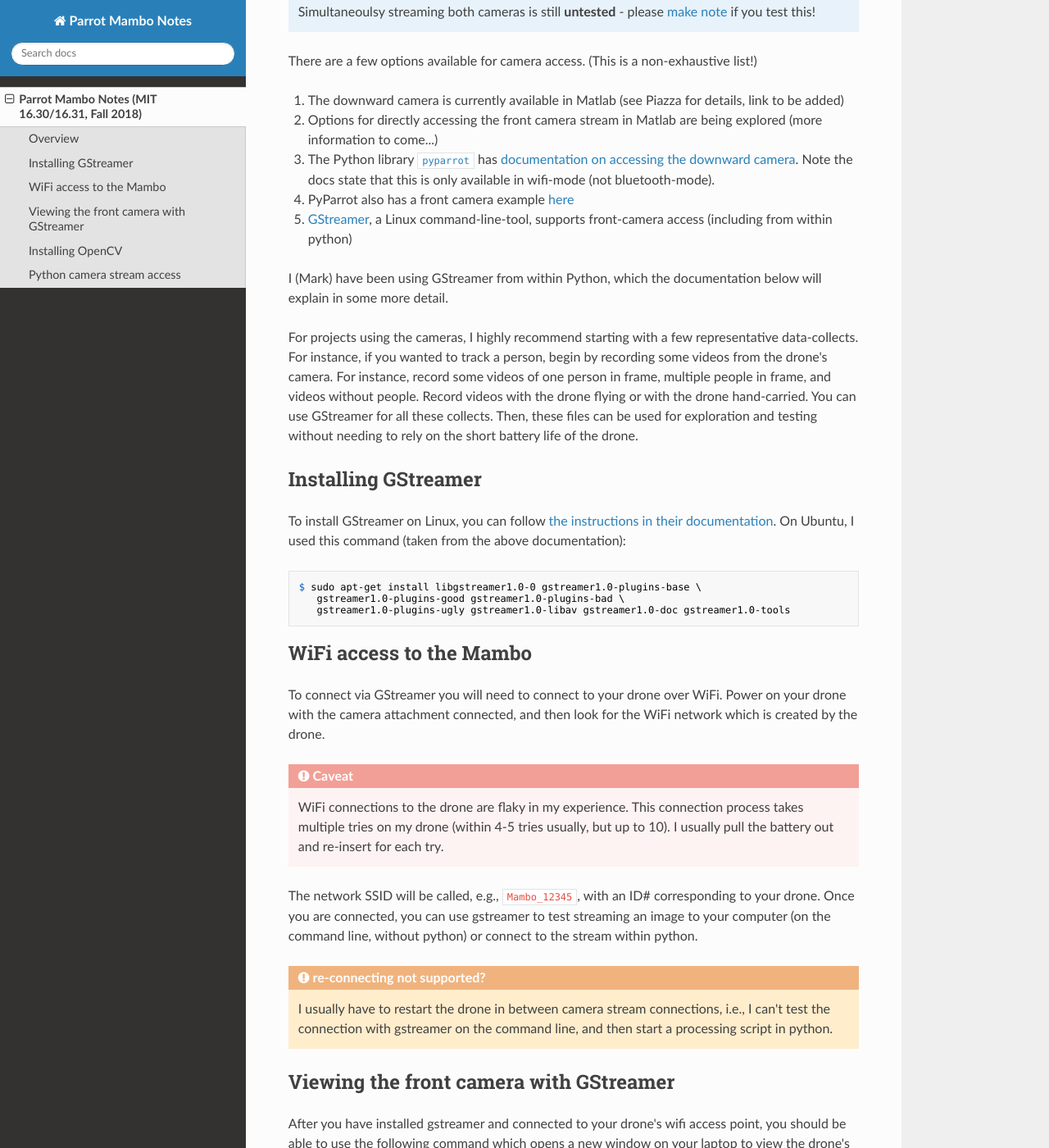
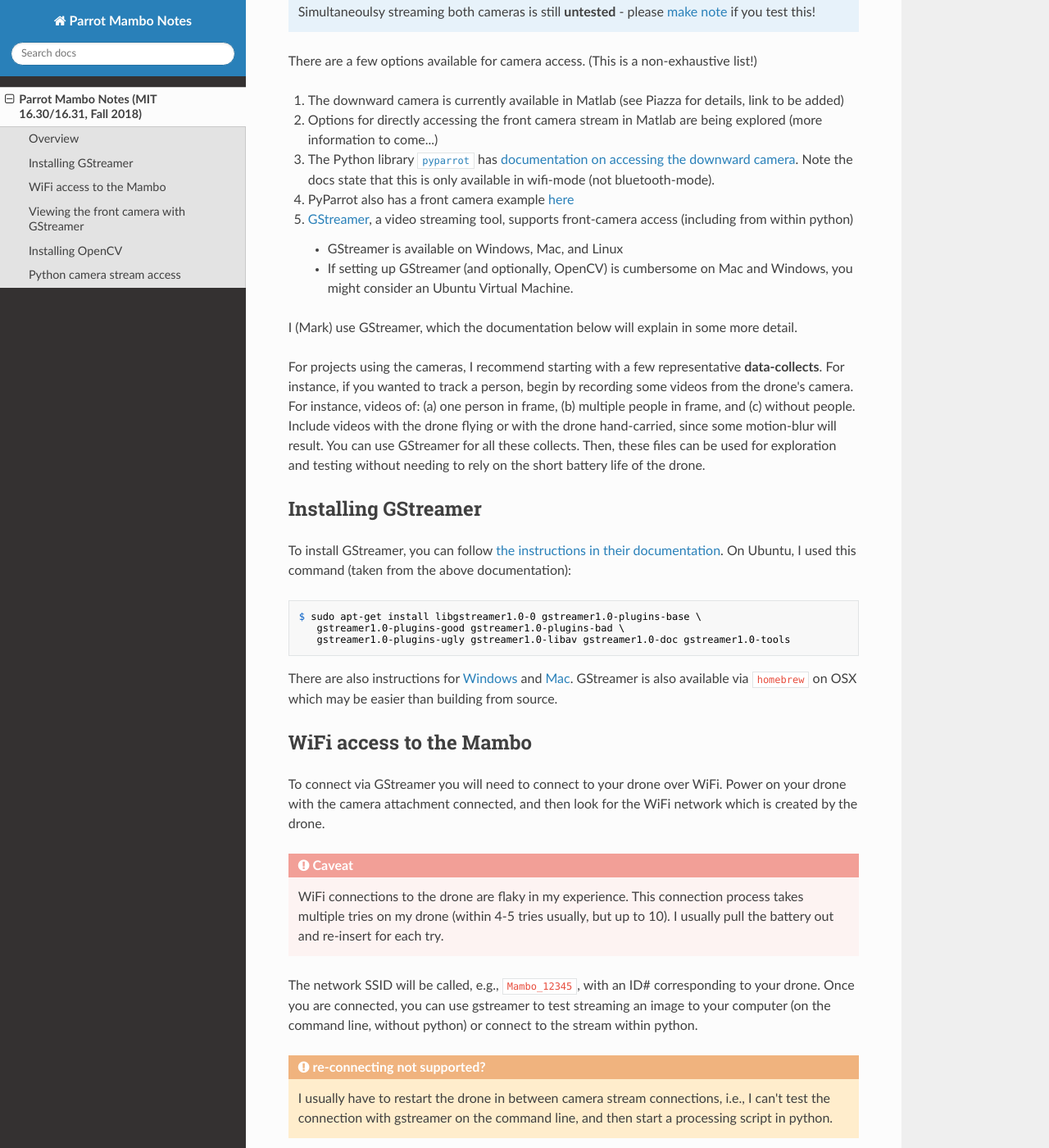
Before and after one commit to mmaz/mambo_notes, an MkDocs documentation site: the page built from docs/index.md, in a window 1280 px wide and 1400 px high, scrolled down 595 px. Shown: the whole window at 82% size. Built offline with MkDocs 1.6.1, drawn with Linux system fonts in a browser that asks for light colours; nearby versions of some CDN libraries; some of the changed text lies outside the part shown.

Commit message:
add pointers for windows and mac users

````diff
--- a/docs/index.md
+++ b/docs/index.md
@@ -21,21 +21,26 @@
 2. Options for directly accessing the front camera stream in Matlab are being explored (more information to come...)
 3. The Python library [`pyparrot`](https://pyparrot.readthedocs.io/en/latest/) has [documentation on accessing the downward camera](https://pyparrot.readthedocs.io/en/latest/quickstartminidrone.html#demo-of-the-ground-facing-camera). Note the docs state that this is only available in wifi-mode (not bluetooth-mode).
 4. PyParrot also has a front camera example [here](https://github.com/amymcgovern/pyparrot/blob/master/examples/demoMamboVisionGUI.py)
-5. [GStreamer](https://gstreamer.freedesktop.org/documentation/), a Linux command-line-tool, supports front-camera access (including from within python)
+5. [GStreamer](https://gstreamer.freedesktop.org/documentation/), a video streaming tool, supports front-camera access (including from within python)
+    * GStreamer is available on Windows, Mac, and Linux
+    * If setting up GStreamer (and optionally, OpenCV) is cumbersome on Mac and Windows, you might consider an Ubuntu Virtual Machine.
 
-I (Mark) have been using GStreamer from within Python, which the documentation below will explain in some more detail.
+I (Mark) use GStreamer, which the documentation below will explain in some more detail.
 
-For projects using the cameras, I highly recommend starting with a few representative data-collects. For instance, if you wanted to track a person, begin by recording some videos from the drone's camera. For instance, record some videos of one person in frame, multiple people in frame, and videos without people. Record videos with the drone flying or with the drone hand-carried. You can use GStreamer for all these collects. Then, these files can be used for exploration and testing without needing to rely on the short battery life of the drone.
+For projects using the cameras, I recommend starting with a few representative **data-collects**. For instance, if you wanted to track a person, begin by recording some videos from the drone's camera. For instance, videos of: (a) one person in frame, (b) multiple people in frame, and (c) without people. Include videos with the drone flying or with the drone hand-carried, since some motion-blur will result. You can use GStreamer for all these collects. Then, these files can be used for exploration and testing without needing to rely on the short battery life of the drone.
+
 
 ## Installing GStreamer
 
-To install GStreamer on Linux, you can follow [the instructions in their documentation](https://gstreamer.freedesktop.org/documentation/installing/on-linux.html). On Ubuntu, I used this command (taken from the above documentation):
+To install GStreamer, you can follow [the instructions in their documentation](https://gstreamer.freedesktop.org/documentation/installing/on-linux.html). On Ubuntu, I used this command (taken from the above documentation):
 
 ```shell
 $ sudo apt-get install libgstreamer1.0-0 gstreamer1.0-plugins-base \
    gstreamer1.0-plugins-good gstreamer1.0-plugins-bad \
    gstreamer1.0-plugins-ugly gstreamer1.0-libav gstreamer1.0-doc gstreamer1.0-tools
 ```
+
+There are also instructions for [Windows](https://gstreamer.freedesktop.org/documentation/installing/on-windows.html) and [Mac](https://gstreamer.freedesktop.org/documentation/installing/on-mac-osx.html). GStreamer is also available via `homebrew` on OSX which may be easier than building from source.
 
 ## WiFi access to the Mambo
 
@@ -76,7 +81,7 @@
 !!! Note
     This is optional - if you just want to test with GStreamer, for instance, to record a video from the front camera, you don't need to use OpenCV.
 
-OpenCV will allow you to access the front camera stream programmatically (e.g., via python or c++).
+OpenCV will allow you to access the front camera stream programmatically (e.g., via python or c++). OpenCV is also available for Windows, Mac, and Linux. *The following instructions pertain to building OpenCV on Linux.*
 
 However (as far as I know), most prepackaged versions of OpenCV (e.g., the one you'll find via `apt-get`, `pip`, or `conda`) do not come with internal support for GStreamer. You'll have to download and compile OpenCV with support for GStreamer yourself.
 
````
Also changed, not shown: other parts of docs/index.md (+1 -1 lines).
